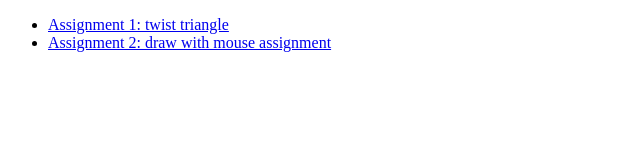
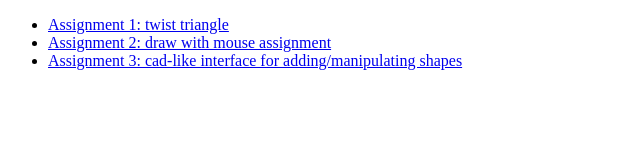
Before and after one commit to merrillh/CourseraWebGL, a plain HTML site: page index.html in a window 1280 px wide. Shown: the whole page, without its empty margins (0-640 px from the left). Drawn offline with Linux system fonts and the light colour scheme.

Commit message:
add assignment 3

```diff
--- a/index.html
+++ b/index.html
@@ -9,6 +9,7 @@
     <ul>
         <li><a href="assignments/gasket2.html">Assignment 1: twist triangle</a></li>
         <li><a href="assignments/triangle.html">Assignment 2: draw with mouse assignment</a></li>
+        <li><a href="assignments/cadObjects/cadObjects.html">Assignment 3: cad-like interface for adding/manipulating shapes</a></li>
     </ul>
 </body>
 </html>
```
